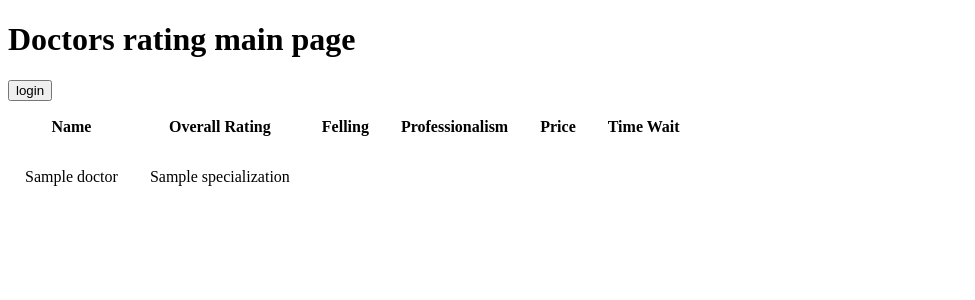
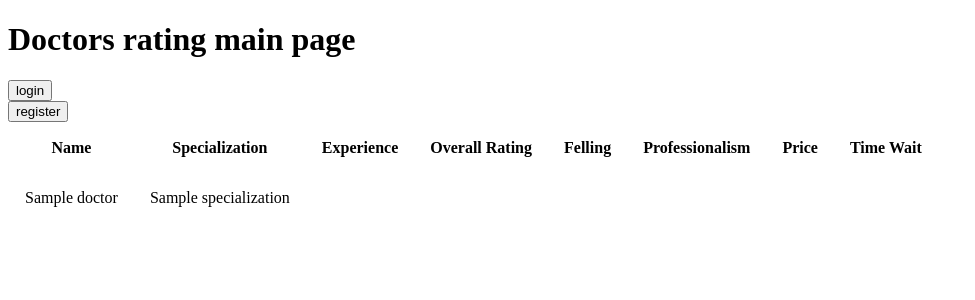
Before and after one commit to arretee/doctors_rating, a Flask app: template templates/index.html in a window 1280 px wide. Shown: the top 300 px of the page, without its empty margins (0-975 px from the left). Run offline with Flask 3, Linux system fonts and the light colour scheme; the template is opened without the code that fills it: most values are stand-ins (such as "Sample title", 1, 10 or a date in 2020).

Commit message:
working on web registration

```diff
--- a/server.py
+++ b/server.py
@@ -3,12 +3,6 @@
 import firebase
 
 server = Flask(__name__)
-
-doctors = {
-    1: {"name" : "artem", "specialization": "sigma"},
-    2: {"name" : "anton", "specialization": "alfa"},
-    3: {"name" : "gal", "specialization": "gay"},
-}
 
 
 @server.route("/", methods = ["POST", "GET"])
@@ -22,7 +16,8 @@
         return redirect("/")
 
     else:
-        return render_template("index.html", doctors=doctors)
+
+        return render_template("index.html", doctors=firebase.get_all_doctors())
 
 
 @server.route("/login", methods = ["POST", "GET"])
@@ -60,6 +55,27 @@
         return redirect("/")
 
 
+@server.route("/register", methods= ["POST", "GET"])
+def route_register():
+    return render_template("register.html")
+
+@server.route("/register_submit", methods=["POST", "GET"])
+def route_register_submit():
+    if request.method == "POST":
+        login = request.form.get("username_input")
+        password = request.form.get("password_input")
+        password_confirm = request.form.get("password_confirm_input")
+
+        print(login, password, password_confirm)
+
+        return redirect("/")
+
+    else:
+        login = request.form.get("username_input")
+        return redirect("/")
+
+
+
 
 if __name__ == '__main__':
     server.run(debug=True)
--- a/templates/index.html
+++ b/templates/index.html
@@ -11,12 +11,18 @@
         <form action="/login" method="post">
             <input type = "submit" value = "login" id = "btn_login" />
         </form>
+
+        <form action="/register" method="post">
+            <input type = "submit" value = "register" id = "btn_register" />
+        </form>
     </div>
     <div>
 
         <table name="doctors_table">
             <tr>
                 <th> Name </th>
+                <th> Specialization </th>
+                <th> Experience </th>
                 <th> Overall Rating </th>
                 <th> Felling </th>
                 <th> Professionalism </th>
@@ -24,7 +30,7 @@
                 <th> Time Wait</th>
             </tr>
 
-            {% for id, doctor in doctors.items() %}
+            {% for doctor in doctors %}
             <tr>
                 <td> {{doctor['name']}} </td>
                 <td> {{doctor['specialization']}}</td>
```
Also changed, not shown: templates/register.html (added, +26 -0 lines).
